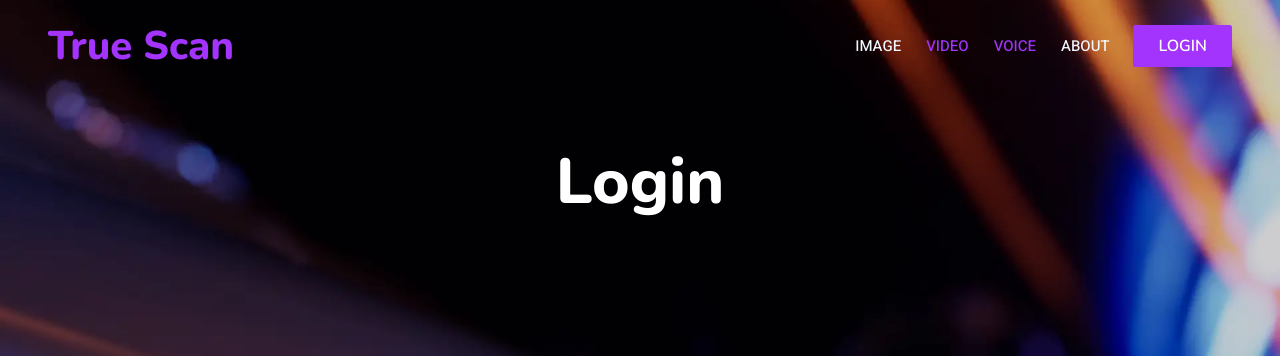
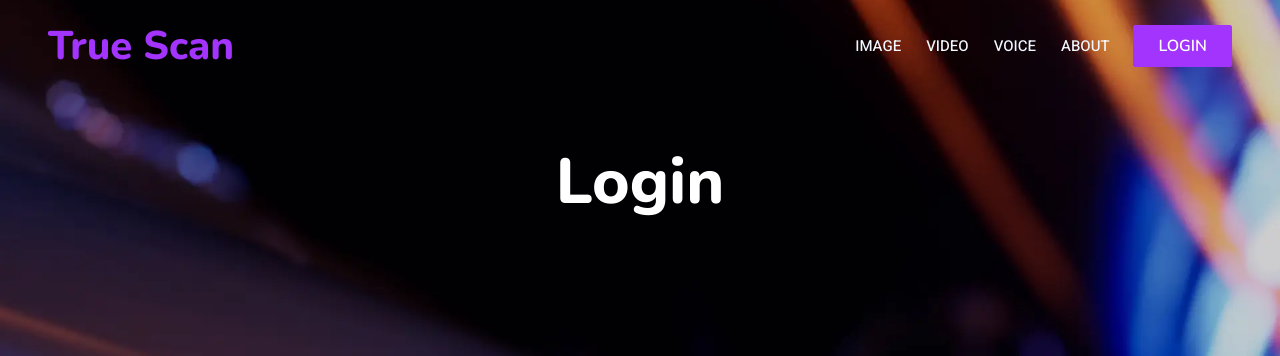
Before and after one commit to madni-hawklogix/DeepFake, a Django app: page /login/?next=/voice/ in a window 1280 px wide. Shown: the top 356 px of the page. Run offline with Django 5.2, Linux system fonts and the light colour scheme; some libraries are stand-ins or nearby versions.

Commit message:
voice temp

```diff
--- a/templates/image.html
+++ b/templates/image.html
@@ -62,7 +62,7 @@
                     <div class="navbar-nav ms-auto py-0 pe-4">
                         <a href="/images" class="nav-item nav-link active">Image</a>
                         <a href="/videos" class="nav-item nav-link">Video</a>
-                        <a href="/voice" class="nav-item nav-link active">Voice</a>
+                        <a href="/voice" class="nav-item nav-link">Voice</a>
                         <a href="/#about" class="nav-item nav-link">About</a>
                     </div>
                     {% if not user.is_authenticated %}
--- a/templates/index.html
+++ b/templates/index.html
@@ -60,7 +60,7 @@
                     <div class="navbar-nav ms-auto py-0 pe-4">
                         <a href="/images" class="nav-item nav-link">Image</a>
                         <a href="/videos" class="nav-item nav-link">Video</a>
-                        <a href="/voice" class="nav-item nav-link active">Voice</a>
+                        <a href="/voice" class="nav-item nav-link ">Voice</a>
                         <a href="/#about" class="nav-item nav-link">About</a>
 
                     </div>
--- a/templates/login.html
+++ b/templates/login.html
@@ -62,8 +62,8 @@
                 <div class="collapse navbar-collapse" id="navbarCollapse">
                     <div class="navbar-nav ms-auto py-0 pe-4">
                         <a href="/images" class="nav-item nav-link ">Image</a>
-                        <a href="/videos" class="nav-item nav-link active">Video</a>
-                        <a href="/voice" class="nav-item nav-link active">Voice</a>
+                        <a href="/videos" class="nav-item nav-link">Video</a>
+                        <a href="/voice" class="nav-item nav-link ">Voice</a>
                         <a href="/#about" class="nav-item nav-link">About</a>
 
                     </div>
--- a/templates/predict.html
+++ b/templates/predict.html
@@ -61,7 +61,7 @@
           <div class="navbar-nav ms-auto py-0 pe-4">
             <a href="/images" class="nav-item nav-link active">Image</a>
             <a href="/videos" class="nav-item nav-link">Video</a>
-            <a href="/voice" class="nav-item nav-link active">Voice</a>
+            <a href="/voice" class="nav-item nav-link ">Voice</a>
             <a href="/#about" class="nav-item nav-link">About</a>
 
           </div>
--- a/templates/profile.html
+++ b/templates/profile.html
@@ -62,8 +62,8 @@
                 <div class="collapse navbar-collapse" id="navbarCollapse">
                     <div class="navbar-nav ms-auto py-0 pe-4">
                         <a href="/images" class="nav-item nav-link ">Image</a>
-                        <a href="/videos" class="nav-item nav-link active">Video</a>
-                        <a href="/voice" class="nav-item nav-link active">Voice</a>
+                        <a href="/videos" class="nav-item nav-link">Video</a>
+                        <a href="/voice" class="nav-item nav-link">Voice</a>
                         <a href="/#about" class="nav-item nav-link">About</a>
 
                     </div>
--- a/templates/register.html
+++ b/templates/register.html
@@ -63,7 +63,7 @@
                     <div class="navbar-nav ms-auto py-0 pe-4">
                         <a href="/images" class="nav-item nav-link ">Image</a>
                         <a href="/videos" class="nav-item nav-link active">Video</a>
-                        <a href="/voice" class="nav-item nav-link active">Voice</a>
+                        <a href="/voice" class="nav-item nav-link">Voice</a>
                         <a href="/#about" class="nav-item nav-link">About</a>
 
                     </div>
--- a/templates/video.html
+++ b/templates/video.html
@@ -63,7 +63,7 @@
                     <div class="navbar-nav ms-auto py-0 pe-4">
                         <a href="/images" class="nav-item nav-link ">Image</a>
                         <a href="/videos" class="nav-item nav-link active">Video</a>
-                        <a href="/voice" class="nav-item nav-link active">Voice</a>
+                        <a href="/voice" class="nav-item nav-link">Voice</a>
                         <a href="/#about" class="nav-item nav-link">About</a>
 
                     </div>
```
